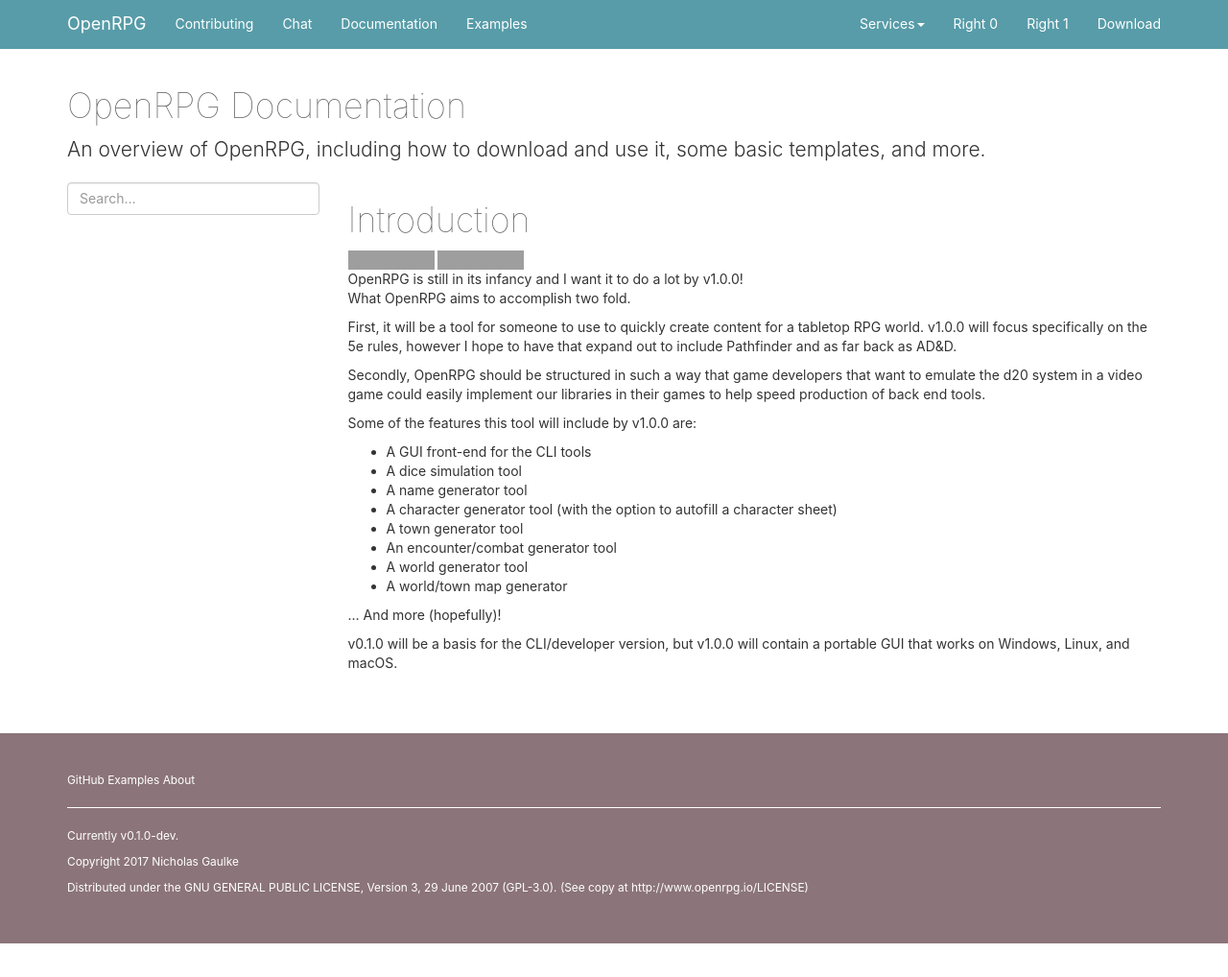
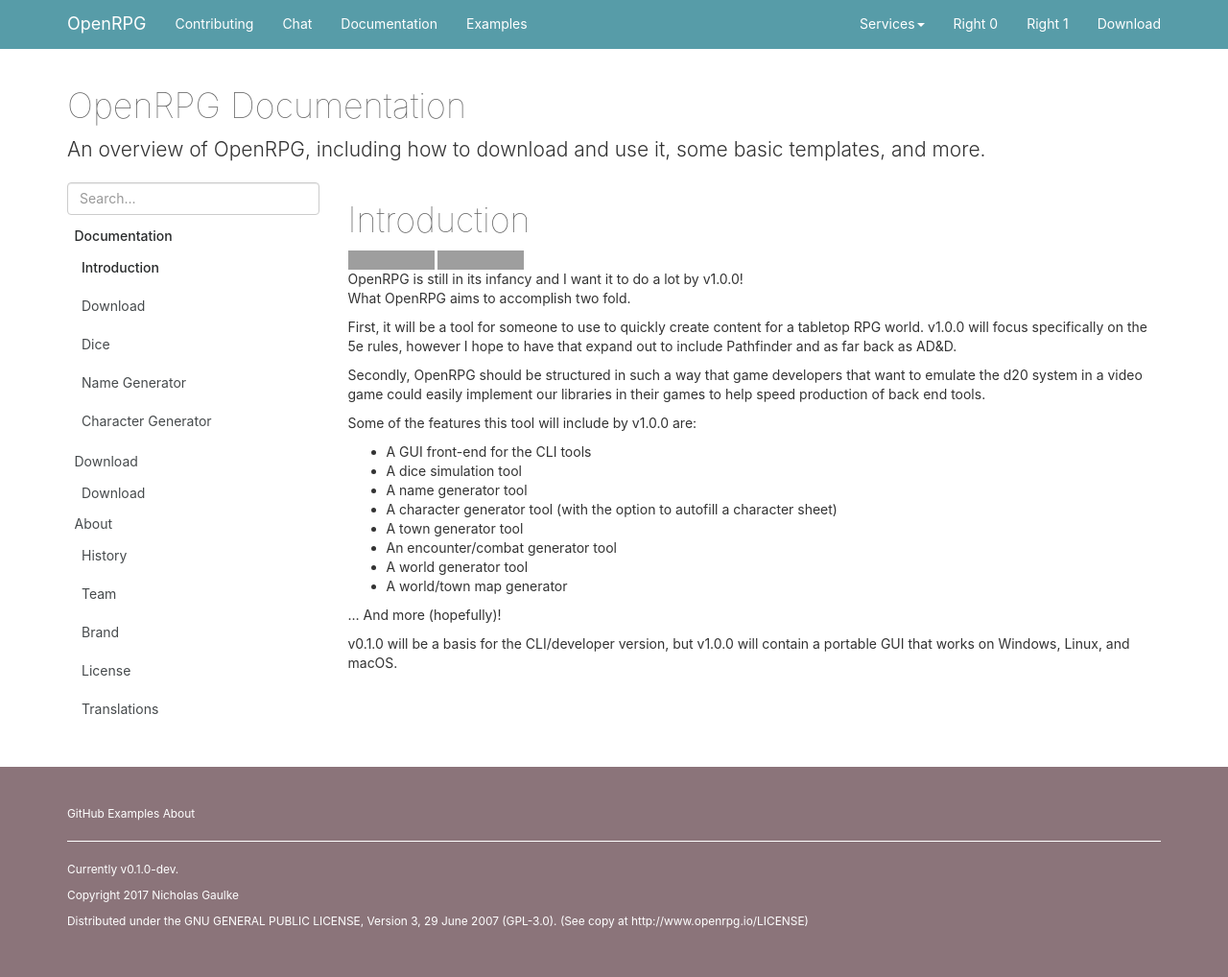
Before and after one commit to incomingstick/OpenRPG, a Jekyll site: the page built from docs/documentation/introduction.md, in a window 1280 px wide. Shown: the whole page at 96% size. Built offline with Jekyll 4.4.1, drawn with Linux system fonts in a browser that asks for light colours; nearby versions of some CDN libraries; before the commit the page ends 983 px from its top, so only the background shows below that; grey boxes are pictures that could not be loaded.

Commit message:
updated side nav styling and rearranged top-nav slightly

```diff
--- a/docs/_includes/top-nav.html
+++ b/docs/_includes/top-nav.html
@@ -1,5 +1,9 @@
 <nav class="navbar navbar-light navbar-static-top">
   <div class="container">
+    <a class="navbar-brand" href="{{ site.baseurl }}">
+      <!-- <img src="openrpg.svg" width="30" height="30" class="d-inline-block align-top" alt=""> -->
+      OpenRPG
+    </a>
     <div class="navbar-header">
       <button type="button" class="navbar-toggle collapsed" data-toggle="collapse" data-target="#navbar" aria-expanded="false" aria-controls="navbar">
         <span class="sr-only">Toggle navigation</span>
@@ -9,10 +13,6 @@
       </button>
     </div>
     <div id="navbar" class="navbar-collapse collapse">
-      <a class="navbar-brand" href="{{ site.baseurl }}">
-        <!-- <img src="openrpg.svg" width="30" height="30" class="d-inline-block align-top" alt=""> -->
-        OpenRPG
-      </a>
       <ul class="nav navbar-nav">
         <li><a href="https://github.com/incomingstick/OpenRPG/blob/master/.github/CONTRIBUTING.md">Contributing</a></li>
         <li><a href="https://discord.gg/vdwKeZg">Chat</a></li>
--- a/docs/css/style.css
+++ b/docs/css/style.css
@@ -55,6 +55,14 @@
 }
 
 /* Custom styles */
+.navbar-default .navbar-toggle {
+    border-color: #ddd;
+}
+
+.navbar-default .navbar-toggle .icon-bar {
+    background-color: #888;
+}
+
 .navbar-fixed-bottom,
 .navbar-fixed-top,
 .navbar-static-top {
@@ -80,10 +88,37 @@
     background-color: #328b7f;
 }
 
-
 .nav .open > a, .nav .open > a:focus, .nav .open > a:hover {
     background-color: #328b7f;
     border-color: #328b70;
+}
+
+.active>.bd-sidenav {
+    display: block;
+}
+
+.bd-sidenav {
+    display: none;
+}
+
+.doc-nav-item:first-child {
+    margin-top: 0;
+}
+
+.doc-nav-item.active {
+    margin-top: 1rem;
+    margin-bottom: 1rem;
+}
+
+.doc-nav-link {
+    display: block;
+    padding: .25rem .75rem;
+    color: #464a4c;
+}
+
+.active>.doc-nav-link {
+    font-weight: 500;
+    color: #292b2c;
 }
 
 /*Subcategory xmlpackage mobile styles*/
```
